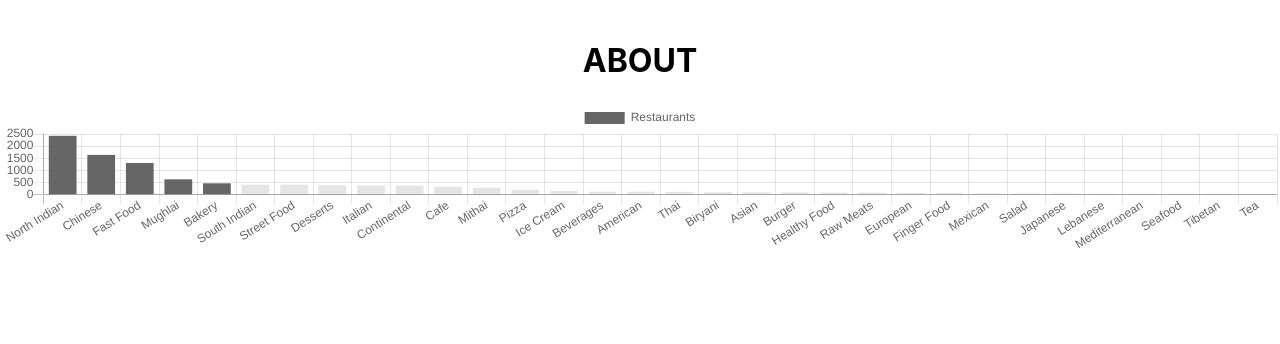
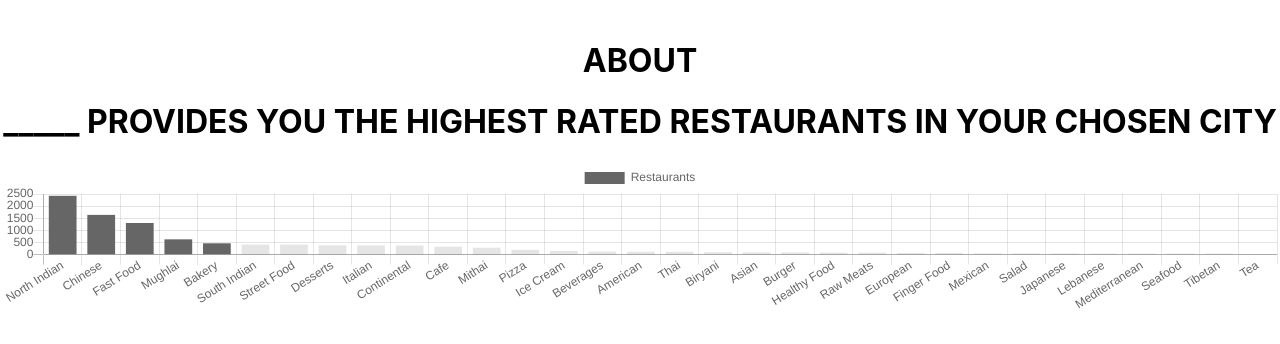
Before and after one commit to bowenbride/sjyamr-3d-hackathon, a React (Create React App) app in the folder client/: page / in a window 1280 px wide. Shown: the top 344 px of the page. Built offline with nearby package versions, Linux system fonts and the light colour scheme.

Commit message:
Initial push

```diff
--- a/client/src/components/home/Hero.js
+++ b/client/src/components/home/Hero.js
@@ -9,6 +9,9 @@ export default class Hero extends Component {
                         <img className="hero__topbar--img"/>
                         <h1 className="hero__topbar--about">ABOUT</h1>
                     </div>
+                    <div className="hero__headers">
+                        <h1>_____ PROVIDES YOU THE HIGHEST RATED RESTAURANTS IN YOUR CHOSEN CITY</h1>
+                    </div>
                 </div>
             </div>
         )
```
